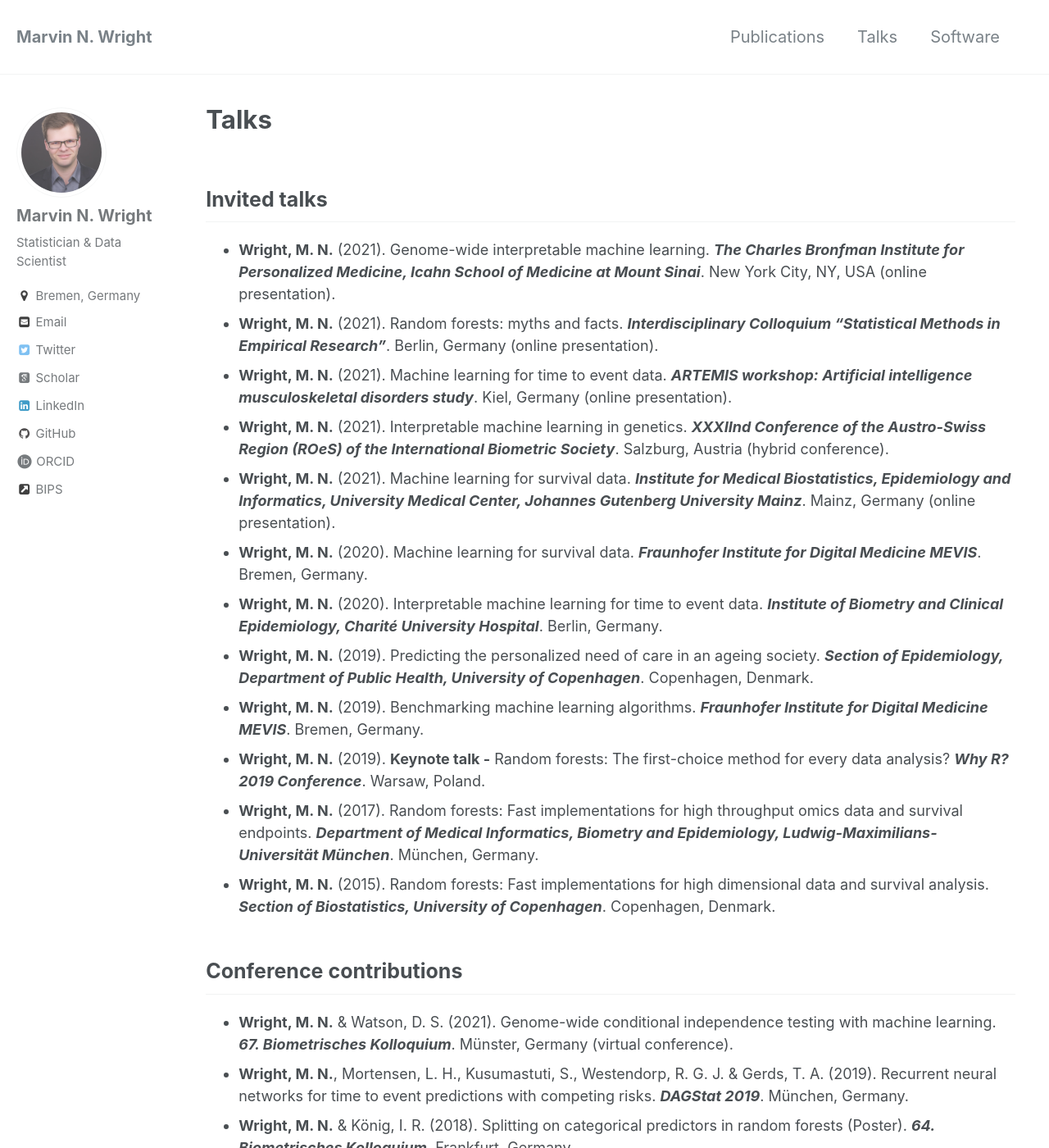
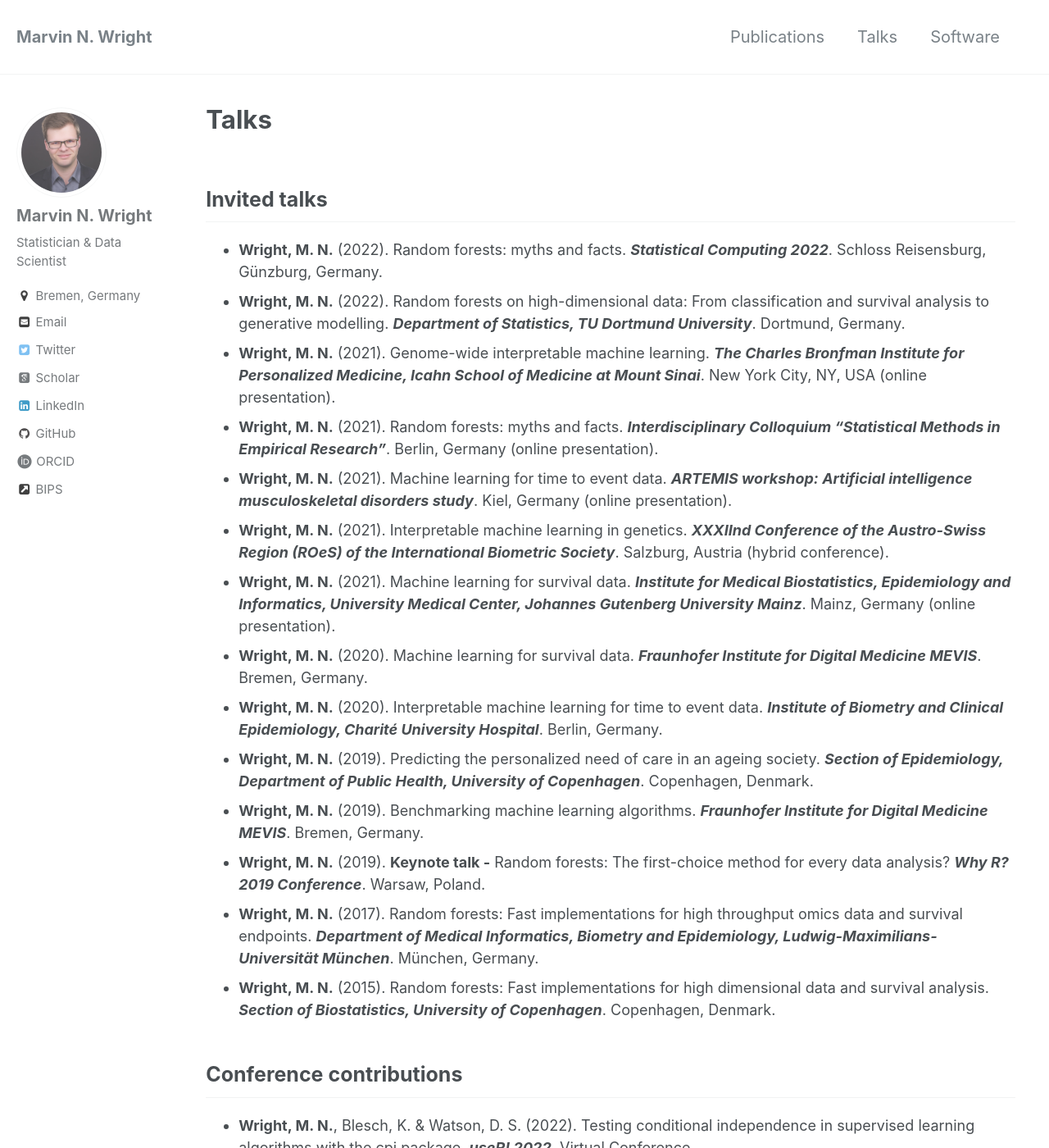
Before and after one commit to mnwright/mnwright.github.io, a Jekyll site: the page built from _pages/talks.md, in a window 1280 px wide and 1400 px high. Shown: the whole window at 82% size. Built offline with Jekyll 4.4.1, drawn with Linux system fonts in a browser that asks for light colours; some web fonts are replaced; some of the changed text lies outside the part shown.

Commit message:
update talks and pubs

```diff
--- a/_pages/talks.md
+++ b/_pages/talks.md
@@ -4,6 +4,9 @@ permalink: /talks/
 ---
 
 ## Invited talks
+* {:.pub} **Wright, M. N.** (2022). Random forests: myths and facts. ***Statistical Computing 2022***. Schloss Reisensburg, Günzburg, Germany.
+* {:.pub} **Wright, M. N.** (2022). Random forests on high-dimensional data: From classification and survival
+analysis to generative modelling. ***Department of Statistics, TU Dortmund University***. Dortmund, Germany.
 * {:.pub} **Wright, M. N.** (2021). Genome-wide interpretable machine learning. ***The Charles Bronfman Institute for Personalized Medicine, Icahn School of Medicine at Mount Sinai***. New York City, NY, USA (online presentation).
 * {:.pub} **Wright, M. N.** (2021). Random forests: myths and facts. ***Interdisciplinary Colloquium "Statistical Methods in Empirical Research"***. Berlin, Germany (online presentation).
 * {:.pub} **Wright, M. N.** (2021). Machine learning for time to event data. ***ARTEMIS workshop: Artificial intelligence musculoskeletal disorders study***. Kiel, Germany (online presentation).
@@ -18,6 +21,7 @@ permalink: /talks/
 * {:.pub} **Wright, M. N.** (2015). Random forests: Fast implementations for high dimensional data and survival analysis. ***Section of Biostatistics, University of Copenhagen***. Copenhagen, Denmark.
 
 ## Conference contributions
+* {:.pub} **Wright, M. N.**, Blesch, K. & Watson, D. S. (2022). Testing conditional independence in supervised learning algorithms with the cpi package. ***useR! 2022***. Virtual Conference.
 * {:.pub} **Wright, M. N.** & Watson, D. S. (2021). Genome-wide conditional independence testing with machine learning. ***67. Biometrisches Kolloquium***. Münster, Germany (virtual conference).
 * {:.pub} **Wright, M. N.**, Mortensen, L. H., Kusumastuti, S., Westendorp, R. G. J. & Gerds, T. A. (2019). Recurrent neural networks for time to event predictions with competing risks. ***DAGStat 2019***. München, Germany.
 * {:.pub} **Wright, M. N.** & König, I. R. (2018). Splitting on categorical predictors in random forests (Poster). ***64. Biometrisches Kolloquium***. Frankfurt, Germany.
```
Also changed, not shown: _pages/publications.md (+1 -0 lines).
